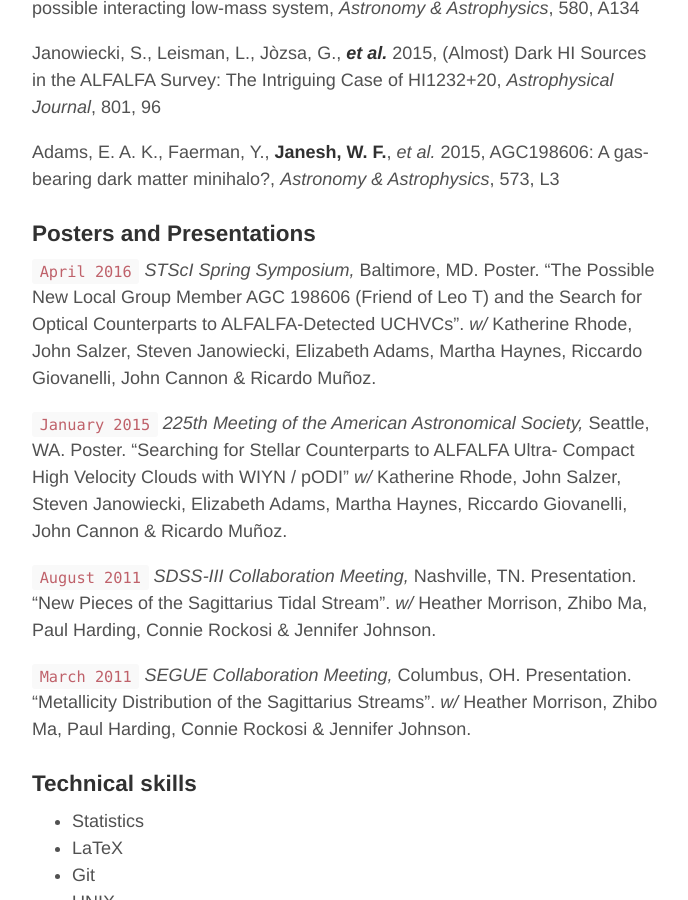
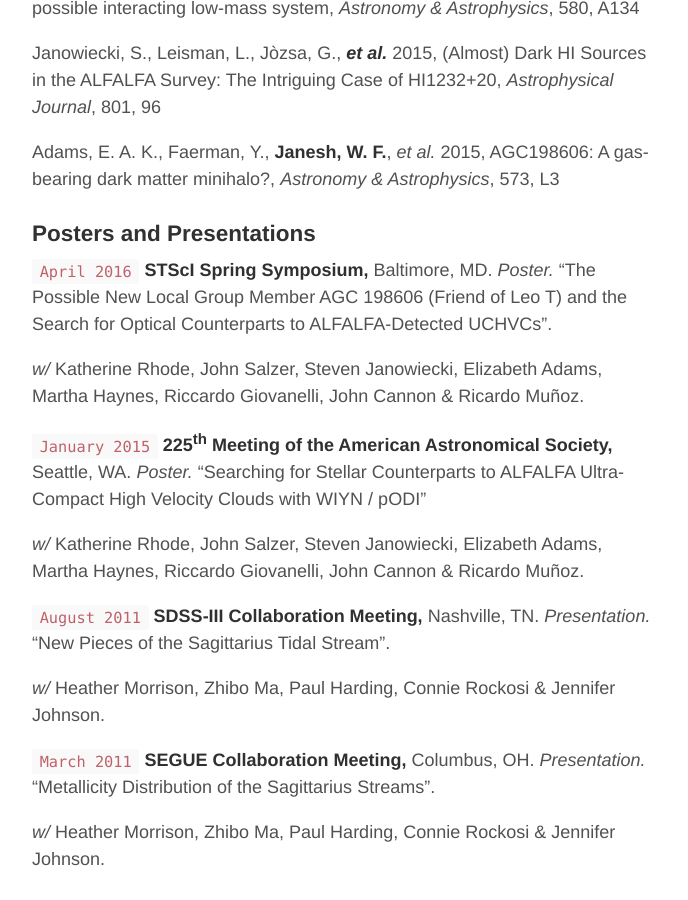
Before and after one commit to bjanesh/bjanesh.github.io, a Jekyll site: the page built from cv.md, in a window 1280 px wide and 900 px high, scrolled down 1357 px. Shown: the whole window, without its empty margins (293-981 px from the left). Built offline with Jekyll 4.4.1, drawn with Linux system fonts in a browser that asks for light colours; nearby versions of some CDN libraries.

```diff
--- a/cv.md
+++ b/cv.md
@@ -54,19 +54,23 @@ Adams, E. A. K., Faerman, Y., __Janesh, W. F.__, _et al._ 2015, AGC198606: A gas
 
 ### Posters and Presentations
 `April 2016`
-_STScI Spring Symposium,_ Baltimore, MD. Poster. "The Possible New Local Group Member AGC 198606 (Friend of Leo T) and the Search for Optical Counterparts to ALFALFA-Detected UCHVCs".
+__STScI Spring Symposium,__ Baltimore, MD. _Poster._ "The Possible New Local Group Member AGC 198606 (Friend of Leo T) and the Search for Optical Counterparts to ALFALFA-Detected UCHVCs".
+
 _w/_ Katherine Rhode, John Salzer, Steven Janowiecki, Elizabeth Adams, Martha Haynes, Riccardo Giovanelli, John Cannon & Ricardo Muñoz.
 
 `January 2015`
-_225<superscript>th</superscript> Meeting of the American Astronomical Society,_ Seattle, WA. Poster. "Searching for Stellar Counterparts to ALFALFA Ultra- Compact High Velocity Clouds with WIYN / pODI"
+__225<sup>th</sup> Meeting of the American Astronomical Society,__ Seattle, WA. _Poster._ "Searching for Stellar Counterparts to ALFALFA Ultra- Compact High Velocity Clouds with WIYN / pODI"
+
 _w/_ Katherine Rhode, John Salzer, Steven Janowiecki, Elizabeth Adams, Martha Haynes, Riccardo Giovanelli, John Cannon & Ricardo Muñoz.
 
 `August 2011`
-_SDSS-III Collaboration Meeting,_ Nashville, TN. Presentation. "New Pieces of the Sagittarius Tidal Stream".
+__SDSS-III Collaboration Meeting,__ Nashville, TN. _Presentation._ "New Pieces of the Sagittarius Tidal Stream".
+
 _w/_ Heather Morrison, Zhibo Ma, Paul Harding, Connie Rockosi & Jennifer Johnson.
 
 `March 2011`
-_SEGUE Collaboration Meeting,_ Columbus, OH. Presentation. "Metallicity Distribution of the Sagittarius Streams".
+__SEGUE Collaboration Meeting,__ Columbus, OH. _Presentation._ "Metallicity Distribution of the Sagittarius Streams".
+
 _w/_ Heather Morrison, Zhibo Ma, Paul Harding, Connie Rockosi & Jennifer Johnson.
 
 ### Technical skills
```
